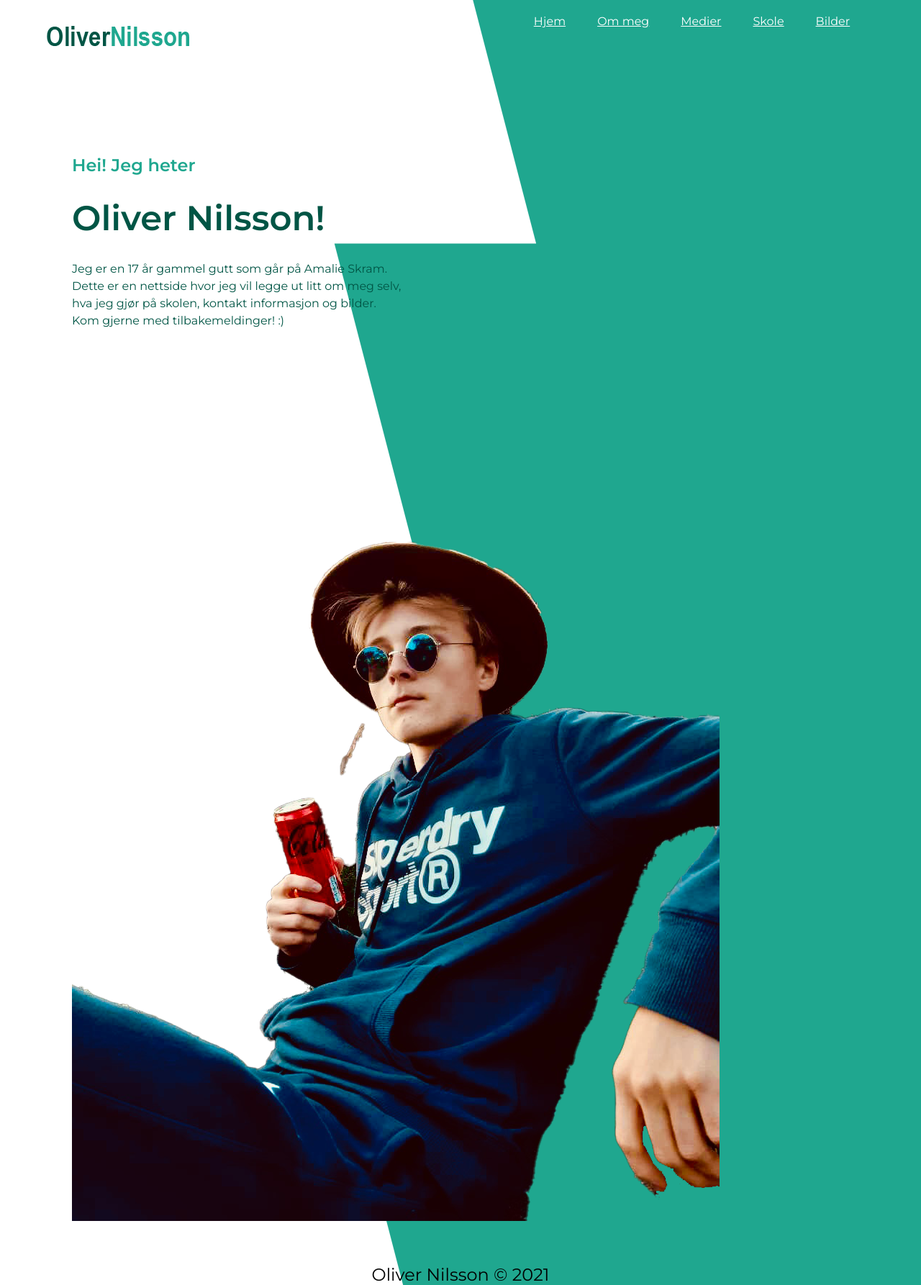
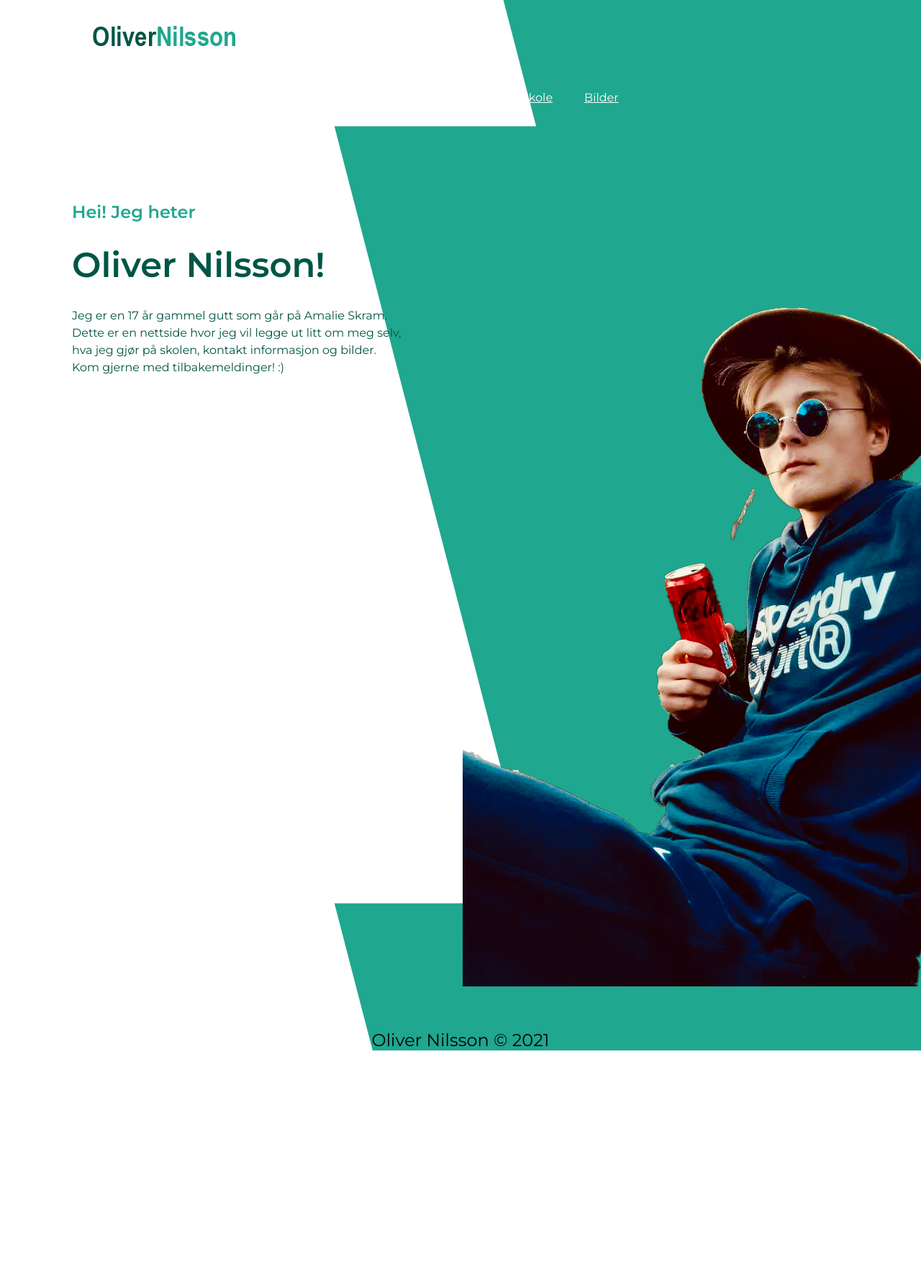
Before and after one commit to olinil/olinil, a PHP site: page / in a window 1280 px wide; the page is wider, and only the part inside the window is pictured. Shown: that part at 72% size. After the commit the page ends 1460 px from the top of that part, so only its background shows below. Run offline with PHP 8.4, Linux system fonts and the light colour scheme.

Commit message:
meg bilde

```diff
--- a/CSS/style.css
+++ b/CSS/style.css
@@ -9,7 +9,7 @@
     padding: 0; /*Fjerner padding på hele nettsiden*/
 }
 
-.grid{
+.grid-index{
     display: grid; /*Sette opp grids*/
     grid-gap: 6px; /*Mellomrom mellom grids*/
     grid-template-columns: 1fr 1fr 1fr 1fr 1fr 1fr; /*Sette opp kolonner i grids*/
@@ -17,7 +17,7 @@
     grid-template-areas: /*Sette opp grids og hvor grid area skal være på nettsiden*/
     "header header header header header header"
     "menu menu menu menu menu menu"
-    "main main main main main main"
+    "main main main meg meg meg"
     "footer footer footer footer footer footer";
 }
 
@@ -43,6 +43,18 @@
     "header header header header header header"
     "menu menu menu menu menu menu"
     "snap snap snap snap snap snap"
+    "main main main main main main"
+    "footer footer footer footer footer footer";
+}
+
+.grid-skoler{
+    display: grid; /*Sette opp grids*/
+    grid-gap: 6px; /*Mellomrom mellom grids*/
+    grid-template-columns: 1fr 1fr 1fr 1fr 1fr 1fr; /*Sette opp kolonner i grids*/
+    grid-template-rows: 100px auto 1fr 50px; /*Sette opp rader i grids*/
+    grid-template-areas: /*Sette opp grids og hvor grid area skal være på nettsiden*/
+    "header header header header header header"
+    "menu menu menu menu menu menu"
     "main main main main main main"
     "footer footer footer footer footer footer";
 }
@@ -95,6 +107,10 @@
 
 .main{
     grid-area: main; /*Tildeler et grid-area som sier plasseringen i grids*/
+}
+
+.meg{
+    grid-area: meg; /*Tildeler et grid-area som sier plasseringen i grids*/
 }
 
 .h1{
--- a/HTML/skoler.html
+++ b/HTML/skoler.html
@@ -13,7 +13,7 @@
     <title>Oliver Nilsson</title>
 </head>
 <body>
-    <div class="grid">
+    <div class="grid-skoler">
 
 <!----------------------------------HEADER------------------------------------------------------>
 
--- a/index.html
+++ b/index.html
@@ -13,7 +13,7 @@
     <title>Oliver Nilsson</title>
 </head>
 <body>
-    <div class="grid">
+    <div class="grid-index">
 
 <!----------------------------------HEADER------------------------------------------------------>
 
@@ -56,6 +56,10 @@
                 <br>Kom gjerne med tilbakemeldinger! :)
             </div>
 
+        </div>
+
+        <div class="meg">
+
             <img src="Bilder/meg.png" alt="meg...">
 
         </div>
```
